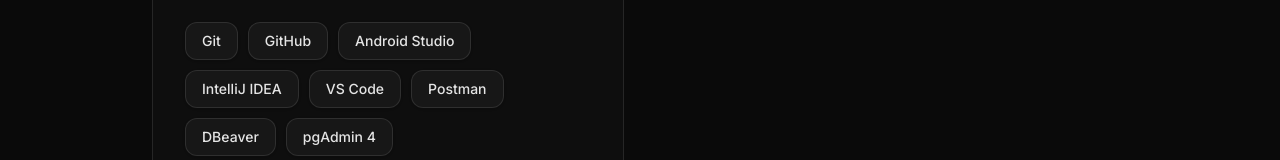
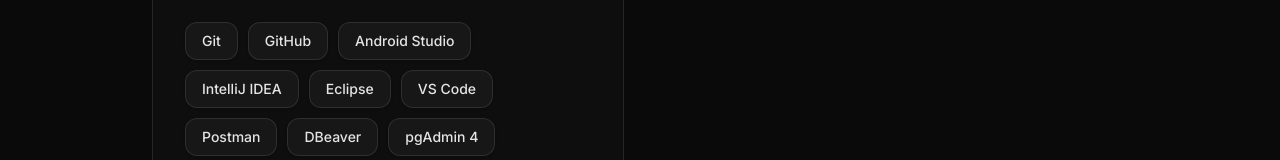
Before and after one commit to MertP06/Portfolio, a React (Vite) app: page /skills in a window 1280 px wide. Shown: the part 837-997 px from the top of the page. Built offline with nearby package versions, Linux system fonts and the light colour scheme; the HTML template or start-up script is replaced by a standard one.

Commit message:
feat: add Eclipse to developer tools

```diff
--- a/src/data/profile.ts
+++ b/src/data/profile.ts
@@ -53,6 +53,7 @@ export const profile = {
       'GitHub',
       'Android Studio',
       'IntelliJ IDEA',
+      'Eclipse',
       'VS Code',
       'Postman',
       'DBeaver',
```
